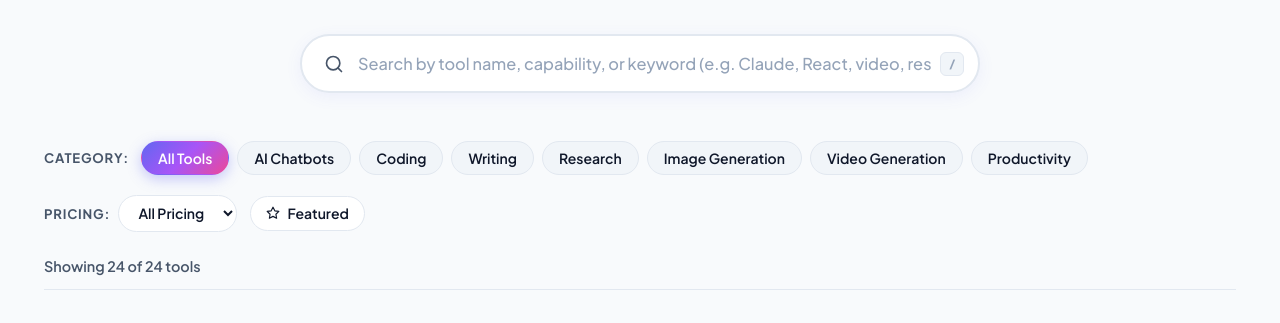
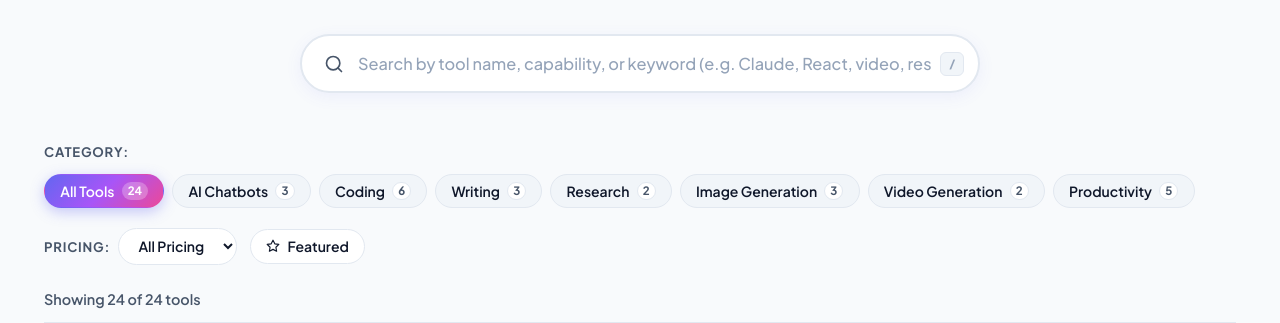
Before and after one commit to noorfathimamusthafac/AI-TOOL-FINDER, a plain HTML site: page index.html in a window 1280 px wide. Shown: the part 404-727 px from the top of the page. Drawn offline with Linux system fonts and the light colour scheme.

Commit message:
Add category filtering

```diff
--- a/index.html
+++ b/index.html
@@ -109,14 +109,14 @@
         <div class="filter-group">
           <span class="filter-label">Category:</span>
           <div class="category-pills" id="category-pills" role="tablist" aria-label="Filter by category">
-            <button class="pill active" data-category="All" role="tab" aria-selected="true">All Tools</button>
-            <button class="pill" data-category="AI Chatbots" role="tab" aria-selected="false">AI Chatbots</button>
-            <button class="pill" data-category="Coding" role="tab" aria-selected="false">Coding</button>
-            <button class="pill" data-category="Writing" role="tab" aria-selected="false">Writing</button>
-            <button class="pill" data-category="Research" role="tab" aria-selected="false">Research</button>
-            <button class="pill" data-category="Image Generation" role="tab" aria-selected="false">Image Generation</button>
-            <button class="pill" data-category="Video Generation" role="tab" aria-selected="false">Video Generation</button>
-            <button class="pill" data-category="Productivity" role="tab" aria-selected="false">Productivity</button>
+            <button class="pill active" data-category="All" role="tab" aria-selected="true"><span class="pill-label">All Tools</span> <span class="pill-count">24</span></button>
+            <button class="pill" data-category="AI Chatbots" role="tab" aria-selected="false"><span class="pill-label">AI Chatbots</span> <span class="pill-count">3</span></button>
+            <button class="pill" data-category="Coding" role="tab" aria-selected="false"><span class="pill-label">Coding</span> <span class="pill-count">6</span></button>
+            <button class="pill" data-category="Writing" role="tab" aria-selected="false"><span class="pill-label">Writing</span> <span class="pill-count">3</span></button>
+            <button class="pill" data-category="Research" role="tab" aria-selected="false"><span class="pill-label">Research</span> <span class="pill-count">2</span></button>
+            <button class="pill" data-category="Image Generation" role="tab" aria-selected="false"><span class="pill-label">Image Generation</span> <span class="pill-count">3</span></button>
+            <button class="pill" data-category="Video Generation" role="tab" aria-selected="false"><span class="pill-label">Video Generation</span> <span class="pill-count">2</span></button>
+            <button class="pill" data-category="Productivity" role="tab" aria-selected="false"><span class="pill-label">Productivity</span> <span class="pill-count">5</span></button>
           </div>
         </div>
 
--- a/script.js
+++ b/script.js
@@ -371,7 +371,24 @@ async function loadToolsData() {
   } catch (err) {
     state.tools = DEFAULT_TOOLS;
   }
+  updateCategoryPillsCount();
   renderTools();
+}
+
+function updateCategoryPillsCount() {
+  const categoryCounts = {};
+  state.tools.forEach(tool => {
+    categoryCounts[tool.category] = (categoryCounts[tool.category] || 0) + 1;
+  });
+
+  dom.categoryPills?.querySelectorAll('.pill').forEach(pill => {
+    const cat = pill.getAttribute('data-category');
+    const count = cat === 'All' ? state.tools.length : (categoryCounts[cat] || 0);
+    const countSpan = pill.querySelector('.pill-count');
+    if (countSpan) {
+      countSpan.textContent = count;
+    }
+  });
 }
 
 /* ==========================================================================
--- a/style.css
+++ b/style.css
@@ -443,7 +443,10 @@ button, input, select {
 }
 
 .pill {
-  padding: 0.45rem 1rem;
+  display: inline-flex;
+  align-items: center;
+  gap: 0.45rem;
+  padding: 0.45rem 0.95rem;
   border-radius: var(--radius-full);
   border: 1px solid var(--border-subtle);
   background-color: var(--bg-control);
@@ -453,6 +456,22 @@ button, input, select {
   cursor: pointer;
   transition: var(--transition);
   white-space: nowrap;
+}
+
+.pill-count {
+  display: inline-flex;
+  align-items: center;
+  justify-content: center;
+  font-size: 0.72rem;
+  font-weight: 700;
+  min-width: 18px;
+  height: 18px;
+  padding: 0 5px;
+  border-radius: var(--radius-full);
+  background: var(--bg-surface);
+  color: var(--text-secondary);
+  border: 1px solid var(--border-subtle);
+  transition: var(--transition);
 }
 
 .pill:hover {
@@ -466,6 +485,12 @@ button, input, select {
   color: #ffffff;
   border-color: transparent;
   box-shadow: 0 4px 14px rgba(99, 102, 241, 0.35);
+}
+
+.pill.active .pill-count {
+  background: rgba(255, 255, 255, 0.25);
+  color: #ffffff;
+  border-color: transparent;
 }
 
 .secondary-filters {
```
Also changed, not shown: 1 other file.
